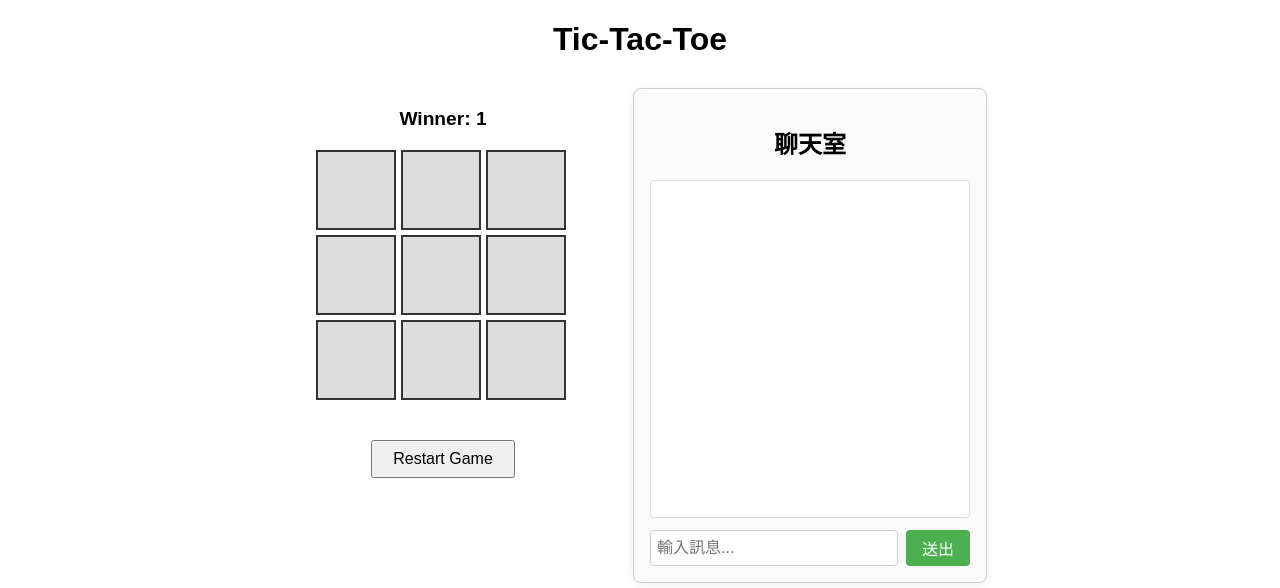
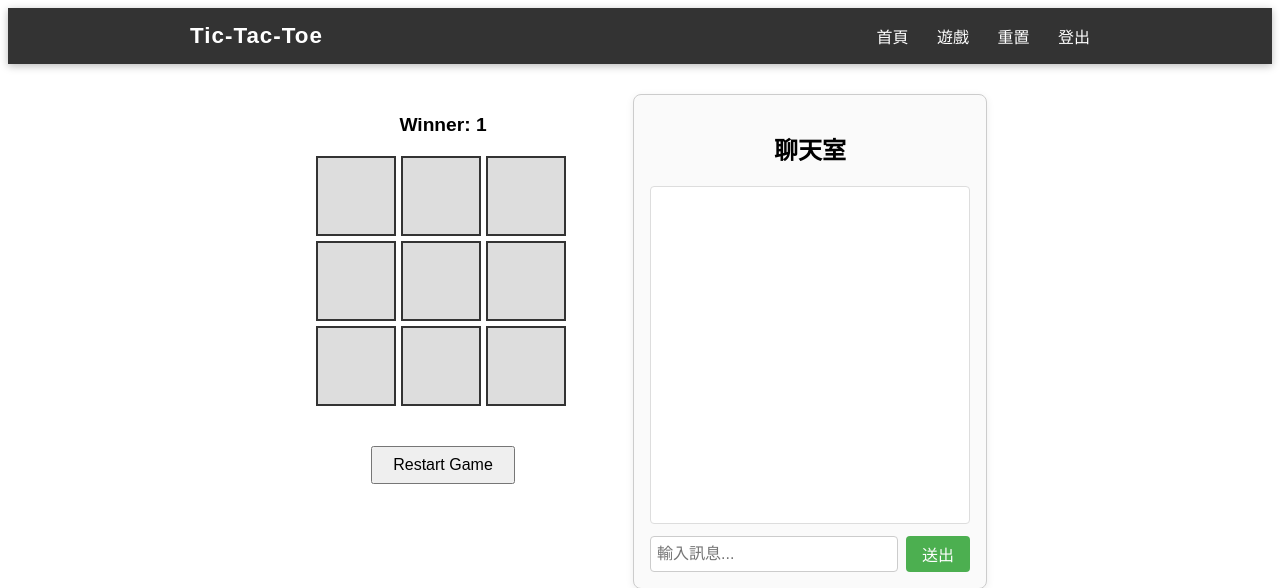
Before and after one commit to jamieyu0914/tic-tac-toe, a Flask app: page /game in a window 1280 px wide. Shown: the top 588 px of the page. Run offline with Flask 3, Linux system fonts and the light colour scheme; the visitor is signed in with stand-in values (Sample User, id 1); some libraries are stand-ins or nearby versions.

Commit message:
feat: #1219 加入navbar

```diff
--- a/app.py
+++ b/app.py
@@ -32,7 +32,7 @@ def login():
 def home():
     if 'user' not in session:
         return redirect(url_for('login'))
-    return f'Hello, {session["user"]}! <a href="{url_for("logout")}">登出</a> | <a href="{url_for("game")}">進入遊戲</a>'
+    return render_template('index.html', user=session['user'])
 
 # 遊戲頁，需登入
 @app.route('/game', methods=['GET', 'POST'])
@@ -58,7 +58,7 @@ def game():
             session['board'] = board
         return redirect(url_for('game'))
 
-    return render_template('index.html', board=board, turn=turn, winner=winner)
+    return render_template('game.html', board=board, turn=turn, winner=winner)
 
 
 # 重置遊戲
@@ -76,8 +76,6 @@ def logout():
     return redirect(url_for('login'))
 
 
-## 聊天室事件已移至 chat_events.py
-
 # Run the app (optional, for running directly)
 if __name__ == '__main__':
     socketio.run(app, debug=True)
--- /dev/null
+++ b/templates/game.html
@@ -0,0 +1,93 @@
+<!DOCTYPE html>
+<html lang="en">
+<head>
+    <meta charset="UTF-8">
+    <title>Tic-Tac-Toe</title>
+    <style>
+        body { font-family: Arial, sans-serif; text-align: center; }
+        .container { display: flex; justify-content: center; align-items: flex-start; margin-top: 30px; }
+        .game-area { flex: 0 0 300px; }
+        .board { display: grid; grid-template-columns: repeat(3, 80px); grid-gap: 5px; margin: 0 auto 20px auto; width: 255px; }
+        .cell { width: 80px; height: 80px; font-size: 2.5em; cursor: pointer; background: #f0f0f0; border: 2px solid #333; }
+        .cell:disabled { background: #ddd; cursor: not-allowed; }
+        .info { margin: 20px; font-size: 1.2em; }
+        .reset-btn { margin-top: 20px; padding: 8px 20px; font-size: 1em; }
+        .chatroom { flex: 0 0 320px; margin-left: 40px; background: #fafafa; border: 1px solid #ccc; border-radius: 8px; padding: 16px; box-shadow: 0 2px 8px #eee; }
+        .chat-messages { height: 320px; overflow-y: auto; border: 1px solid #ddd; background: #fff; padding: 8px; margin-bottom: 12px; border-radius: 4px; text-align: left; }
+        .chat-input-area { display: flex; }
+        .chat-input { flex: 1; padding: 6px; font-size: 1em; border-radius: 4px; border: 1px solid #ccc; }
+        .chat-send { margin-left: 8px; padding: 6px 16px; font-size: 1em; border-radius: 4px; border: none; background: #4caf50; color: #fff; cursor: pointer; }
+        .chat-send:disabled { background: #aaa; cursor: not-allowed; }
+    </style>
+</head>
+<body>
+    {% include 'navbar.html' %}
+    <div class="container">
+        <div class="game-area">
+            <div class="info">
+                {% if winner %}
+                    {% if winner == 'Draw' %}
+                        <b>It's a Draw!</b>
+                    {% else %}
+                        <b>Winner: {{ winner }}</b>
+                    {% endif %}
+                {% else %}
+                    Turn: <b>{{ turn }}</b>
+                {% endif %}
+            </div>
+            <form method="post">
+                <div class="board">
+                    {% for i in range(9) %}
+                        <button class="cell" name="cell" value="{{ i }}" {% if board[i] or winner %}disabled{% endif %}>
+                            {{ board[i] if board[i] else '' }}
+                        </button>
+                    {% endfor %}
+                </div>
+            </form>
+            <form action="{{ url_for('reset') }}" method="get">
+                <button class="reset-btn" type="submit">Restart Game</button>
+            </form>
+        </div>
+        <div class="chatroom">
+            <h2>聊天室</h2>
+            <div id="chat-messages" class="chat-messages"></div>
+            <div class="chat-input-area">
+                <input id="chat-input" class="chat-input" type="text" placeholder="輸入訊息..." autocomplete="off" />
+                <button id="chat-send" class="chat-send">送出</button>
+            </div>
+        </div>
+    </div>
+    <script src="https://cdn.socket.io/4.7.5/socket.io.min.js"></script>
+    <script>
+        const socket = io();
+        const chatMessages = document.getElementById('chat-messages');
+        const chatInput = document.getElementById('chat-input');
+        const chatSend = document.getElementById('chat-send');
+
+        function appendMessage(msg) {
+            const div = document.createElement('div');
+            div.textContent = msg;
+            chatMessages.appendChild(div);
+            chatMessages.scrollTop = chatMessages.scrollHeight;
+        }
+
+        chatSend.onclick = function(e) {
+            e.preventDefault();
+            const msg = chatInput.value.trim();
+            if (msg) {
+                socket.emit('chat message', msg);
+                chatInput.value = '';
+            }
+        };
+        chatInput.addEventListener('keydown', function(e) {
+            if (e.key === 'Enter') {
+                chatSend.click();
+            }
+        });
+
+        socket.on('chat message', function(msg) {
+            appendMessage(msg);
+        });
+    </script>
+</body>
+</html>
--- a/templates/index.html
+++ b/templates/index.html
@@ -21,73 +21,11 @@
     </style>
 </head>
 <body>
-    <h1>Tic-Tac-Toe</h1>
-    <div class="container">
-        <div class="game-area">
-            <div class="info">
-                {% if winner %}
-                    {% if winner == 'Draw' %}
-                        <b>It's a Draw!</b>
-                    {% else %}
-                        <b>Winner: {{ winner }}</b>
-                    {% endif %}
-                {% else %}
-                    Turn: <b>{{ turn }}</b>
-                {% endif %}
-            </div>
-            <form method="post">
-                <div class="board">
-                    {% for i in range(9) %}
-                        <button class="cell" name="cell" value="{{ i }}" {% if board[i] or winner %}disabled{% endif %}>
-                            {{ board[i] if board[i] else '' }}
-                        </button>
-                    {% endfor %}
-                </div>
-            </form>
-            <form action="{{ url_for('reset') }}" method="get">
-                <button class="reset-btn" type="submit">Restart Game</button>
-            </form>
-        </div>
-        <div class="chatroom">
-            <h2>聊天室</h2>
-            <div id="chat-messages" class="chat-messages"></div>
-            <div class="chat-input-area">
-                <input id="chat-input" class="chat-input" type="text" placeholder="輸入訊息..." autocomplete="off" />
-                <button id="chat-send" class="chat-send">送出</button>
-            </div>
-        </div>
+    {% include 'navbar.html' %}
+    <div style="max-width: 500px; margin: 60px auto; text-align: center;">
+        <h2>歡迎，{{ user }}！</h2>
+        <p>這是井字遊戲首頁。</p>
+        <a href="/game" style="display:inline-block;margin:20px 0 0 0;padding:12px 32px;font-size:1.2em;background:#4caf50;color:#fff;text-decoration:none;border-radius:6px;">進入遊戲</a>
     </div>
-    <script src="https://cdn.socket.io/4.7.5/socket.io.min.js"></script>
-    <script>
-        const socket = io();
-        const chatMessages = document.getElementById('chat-messages');
-        const chatInput = document.getElementById('chat-input');
-        const chatSend = document.getElementById('chat-send');
-
-        function appendMessage(msg) {
-            const div = document.createElement('div');
-            div.textContent = msg;
-            chatMessages.appendChild(div);
-            chatMessages.scrollTop = chatMessages.scrollHeight;
-        }
-
-        chatSend.onclick = function(e) {
-            e.preventDefault();
-            const msg = chatInput.value.trim();
-            if (msg) {
-                socket.emit('chat message', msg);
-                chatInput.value = '';
-            }
-        };
-        chatInput.addEventListener('keydown', function(e) {
-            if (e.key === 'Enter') {
-                chatSend.click();
-            }
-        });
-
-        socket.on('chat message', function(msg) {
-            appendMessage(msg);
-        });
-    </script>
 </body>
 </html>
--- a/templates/login.html
+++ b/templates/login.html
@@ -13,6 +13,7 @@
     </style>
 </head>
 <body>
+    {% include 'navbar.html' %}
     <div class="login-container">
         <h2>登入 Tic-Tac-Toe</h2>
         {% if error %}<div class="error">{{ error }}</div>{% endif %}
--- /dev/null
+++ b/templates/navbar.html
@@ -0,0 +1,51 @@
+<nav class="navbar">
+    <div class="navbar-container">
+        <a href="/" class="navbar-title">Tic-Tac-Toe</a>
+        <div class="navbar-links">
+            <a href="/">首頁</a>
+            <a href="/game">遊戲</a>
+            <a href="/reset">重置</a>
+            {% if request.endpoint == 'login' %}
+                <a href="/register">註冊</a>
+            {% else %}
+                <a href="/logout">登出</a>
+            {% endif %}
+        </div>
+    </div>
+</nav>
+<style>
+.navbar {
+    width: 100%;
+    background: #333;
+    color: #fff;
+    padding: 0;
+    margin: 0 0 24px 0;
+    box-shadow: 0 2px 8px #bbb;
+}
+.navbar-container {
+    max-width: 900px;
+    margin: 0 auto;
+    display: flex;
+    align-items: center;
+    justify-content: space-between;
+    padding: 0 24px;
+    height: 56px;
+}
+.navbar-title {
+    color: #fff;
+    text-decoration: none;
+    font-size: 1.4em;
+    font-weight: bold;
+    letter-spacing: 1px;
+}
+.navbar-links a {
+    color: #fff;
+    text-decoration: none;
+    margin-left: 24px;
+    font-size: 1em;
+    transition: color 0.2s;
+}
+.navbar-links a:hover {
+    color: #ffd600;
+}
+</style>
```
